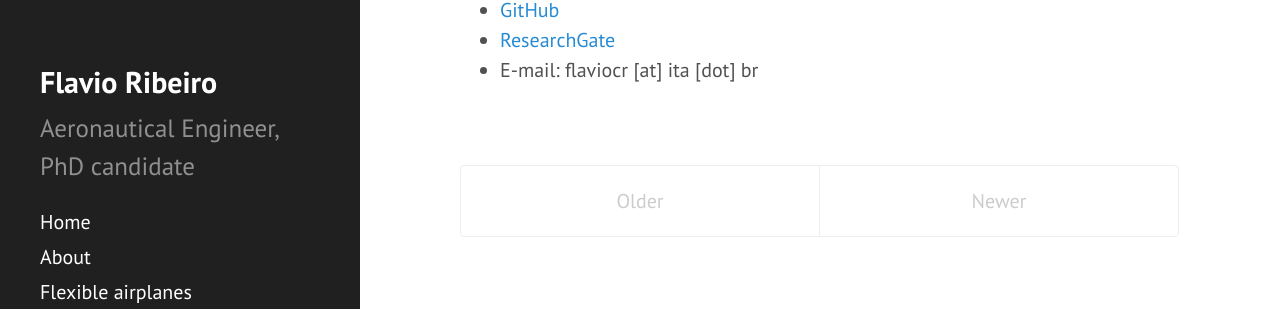
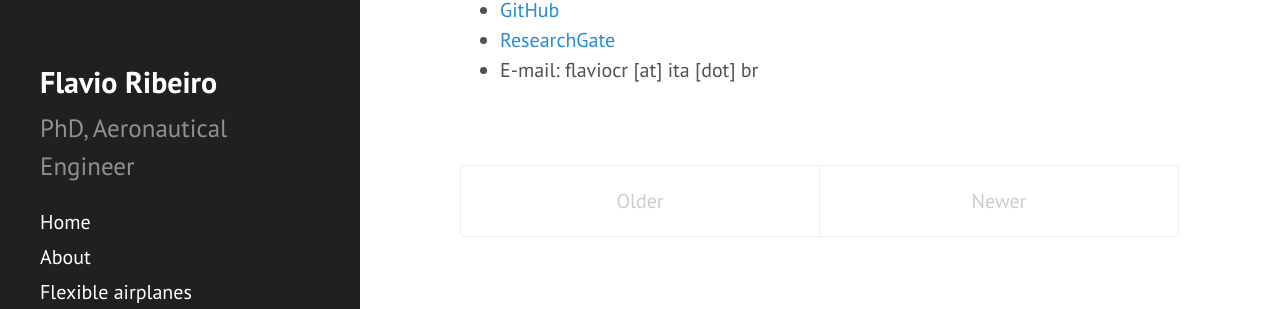
Before and after one commit to flavioluiz/flavioluiz.github.io, a Jekyll site: the page built from index.html, in a window 1280 px wide. Shown: the part 365-674 px from the top of the page. Built offline with Jekyll 4.4.1, drawn with Linux system fonts in a browser that asks for light colours; the list of posts is cut into pages by our own code.

Commit message:
updated sidebar

```diff
--- a/_config.yml
+++ b/_config.yml
@@ -9,7 +9,7 @@ permalink:        pretty
 # Setup
 title:            Flavio Ribeiro
 tagline:          ''
-description:      'Aeronautical Engineer, PhD candidate'
+description:      'PhD, Aeronautical Engineer'
 url:              http://flavioluiz.github.io/
 #url:              http://localhost:4000/
 baseurl:          http://flavioluiz.github.io/
```
